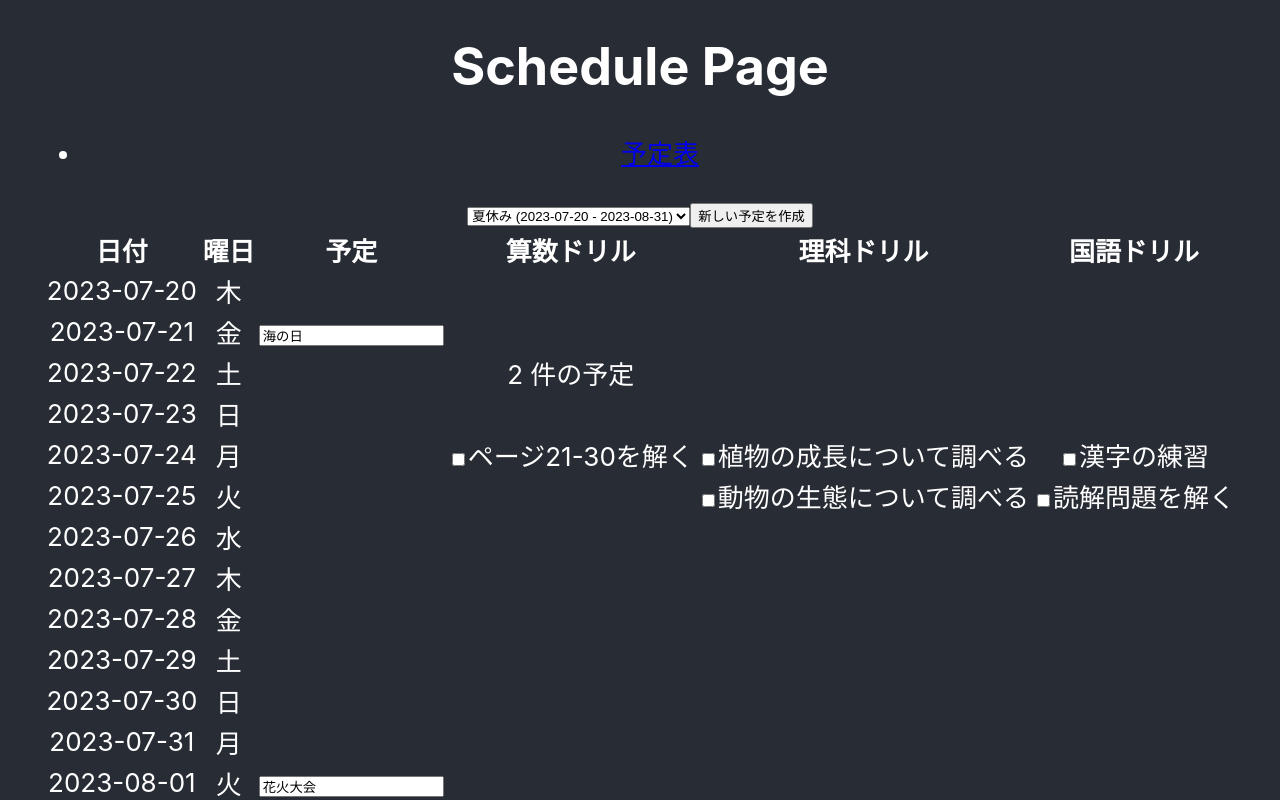
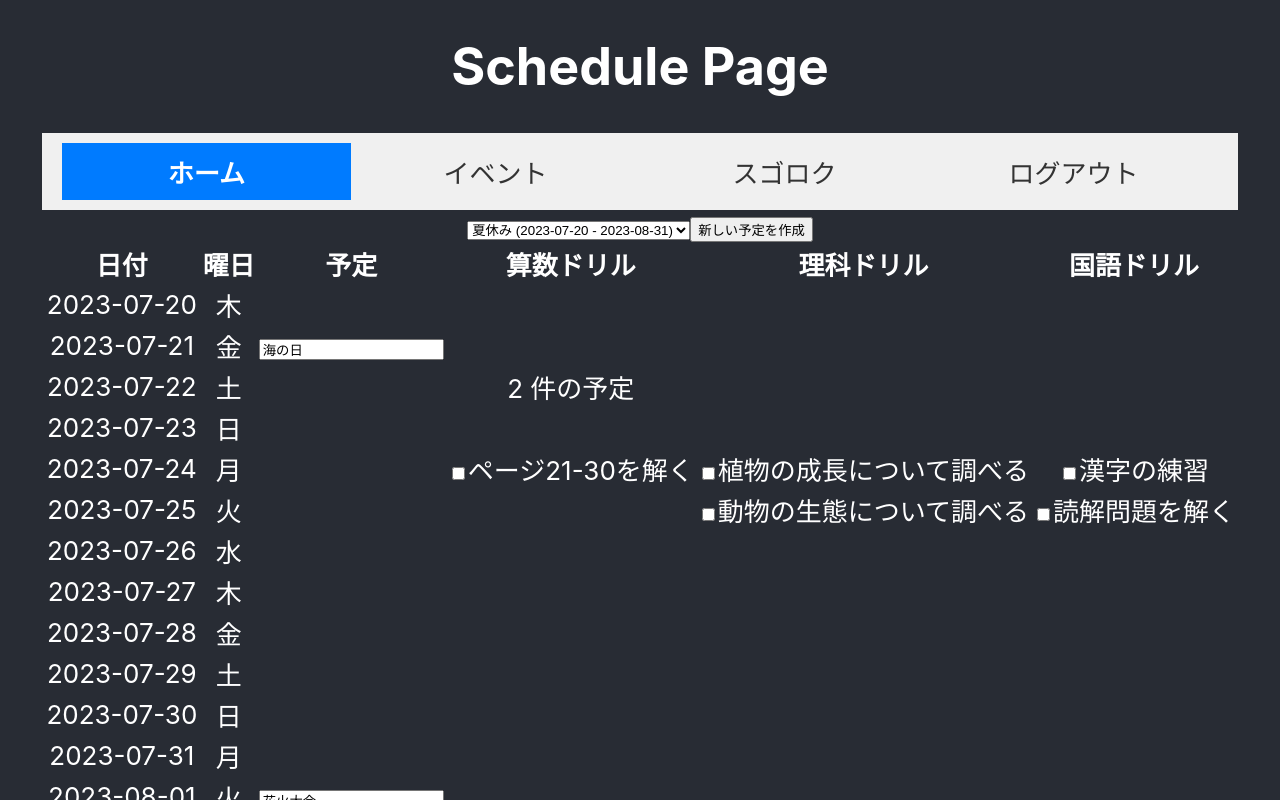
Before and after one commit to plusdojo2025/a4-7, a React (Create React App) app in the folder client/: page / in a window 1280 px wide. Shown: the top 800 px of the page. Built offline with nearby package versions, Linux system fonts and the light colour scheme.

Commit message:
メニューの追加
各々のページに<Menu></Menu>を書き足してみて下さい

```diff
--- /dev/null
+++ b/client/src/components/MenuHeader.css
@@ -0,0 +1,23 @@
+.menu {
+  display: flex;
+  justify-content: space-between; /* 等間隔に配置 */
+  align-items: center;
+  background-color: #f0f0f0;
+  padding: 10px 20px;
+}
+
+.menu-item {
+  flex: 1; /* 均等幅 */
+  text-align: center; /* 中央寄せ */
+  text-decoration: none;
+  color: #333;
+  font-weight: normal;
+  padding: 10px 0;
+  transition: background-color 0.3s;
+}
+
+.menu-item.active {
+  color: #fff;
+  background-color: #007bff;
+  font-weight: bold;
+}
--- /dev/null
+++ b/client/src/components/MenuHeader.js
@@ -0,0 +1,27 @@
+import React from 'react';
+import { NavLink } from 'react-router-dom';
+import './MenuHeader.css';
+
+export default class Menu extends React.Component {
+  render() {
+        return(
+        <nav className="menu">
+            {/* NavLinkは現在のURLとリンク先を比較して、
+            「そのリンクが今表示されているページかどうか」を判断し、
+            自動的にactiveクラスを付けてくれる。 */}
+            <NavLink to="/" end className="menu-item">
+                ホーム
+            </NavLink>
+            <NavLink to="/event" className="menu-item">
+                イベント
+            </NavLink>
+            <NavLink to="/sugoroku" className="menu-item">
+                スゴロク
+            </NavLink>
+            <NavLink to="/login" className="menu-item">
+                ログアウト
+            </NavLink>
+        </nav>
+        )
+  }
+};
--- a/client/src/schedule/SchedulePage.js
+++ b/client/src/schedule/SchedulePage.js
@@ -1,4 +1,5 @@
 import React from 'react';
+import Menu from '../components/MenuHeader';
 
 export default class SchedulePage extends React.Component {
     constructor(props) {
@@ -92,11 +93,7 @@ export default class SchedulePage extends React.Component {
         return (
             <div>
                 <h1>Schedule Page</h1>
-                <nav>
-                    <ul>
-                        <li><a href="/">予定表</a></li>
-                    </ul>
-                </nav>
+                <Menu></Menu>
 
                 {/* 休暇の選択 および 新しい予定の作成ボタン */}
                 <div>
```
